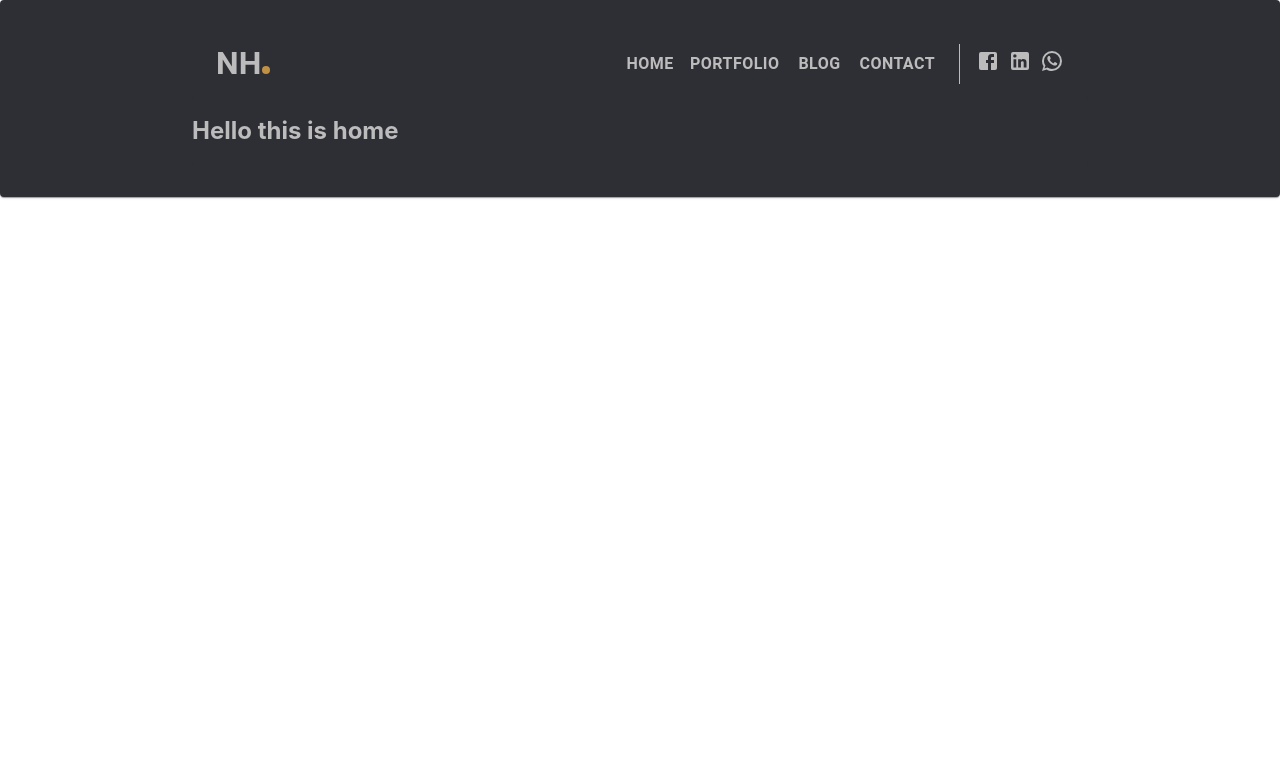
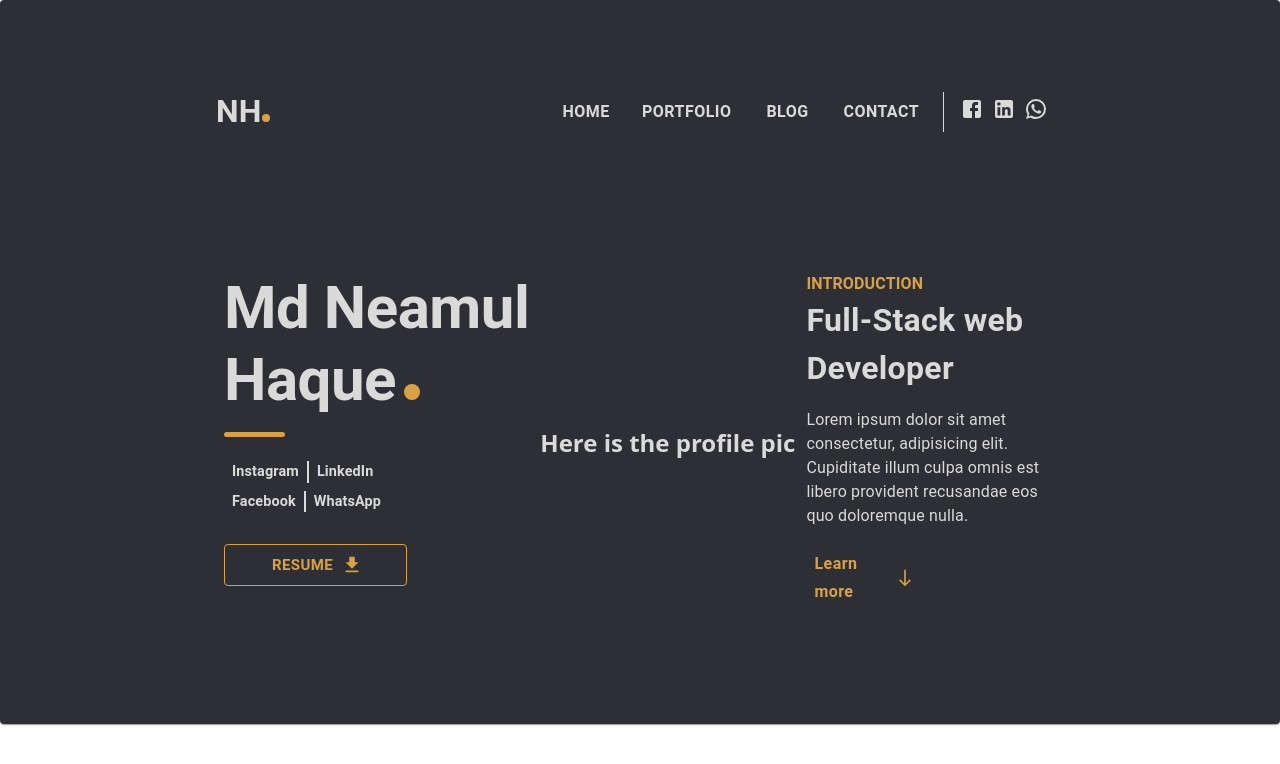
Before and after one commit to Neamul01/portfolio-second-nextjs, a Next.js app: page / in a window 1280 px wide. Shown: the top 764 px of the page. Built offline with nearby package versions, Linux system fonts and the light colour scheme.

Commit message:
introduction section done need polish

```diff
--- a/components/Introduction.tsx
+++ b/components/Introduction.tsx
@@ -1,10 +1,129 @@
-import { Paper } from '@mui/material'
+import { Button, Paper, Stack, Typography } from '@mui/material'
 import React from 'react'
+import SouthIcon from '@mui/icons-material/South';
+import DownloadIcon from '@mui/icons-material/Download';
 
 export default function Introduction() {
     return (
-        <Paper sx={{ backgroundImage: 'none', boxShadow: 'none  ' }}>
-            <h2>Hello this is home</h2>
-        </Paper>
+        <Stack direction={'row'} sx={{ backgroundImage: 'none', boxShadow: 'none ', my: 6, p: 4 }}>
+
+            {/* name and social section  */}
+            <Stack>
+                <Typography variant='h2' sx={{ fontWeight: 'bold' }}>Md Neamul<br />Haque
+                    <Typography component={'span'} sx={{
+                        flexGrow: 1,
+                        bgcolor: 'text.secondary',
+                        display: 'inline-block',
+                        height: '1rem',
+                        width: '1rem',
+                        ml: '0.5rem',
+                        borderRadius: '10rem'
+                    }}></Typography>
+                </Typography>
+                <Typography sx={{
+                    width: '20%',
+                    height: 5,
+                    my: '1rem',
+                    bgcolor: 'text.secondary',
+                    borderRadius: '5rem'
+                }}></Typography>
+                <Stack
+                    sx={{
+                        mb: '2rem',
+                    }}>
+                    <Stack direction={'row'} sx={{ my: 1 }}>
+                        <Typography sx={{
+                            text: 'text.primary',
+                            borderRight: 2,
+                            px: 1,
+                            fontWeight: 'bold',
+                            fontSize: '0.9rem'
+                        }}>
+                            Instagram
+                        </Typography>
+                        <Typography sx={{
+                            text: 'text.primary',
+                            px: 1,
+                            fontWeight: 'bold',
+                            fontSize: '0.9rem'
+                        }}>
+                            LinkedIn
+                        </Typography>
+                    </Stack>
+                    <Stack direction={'row'}>
+                        <Typography sx={{
+                            text: 'text.primary',
+                            borderRight: 2,
+                            px: 1,
+                            fontWeight: 'bold',
+                            fontSize: '0.9rem'
+                        }}>
+                            Facebook
+                        </Typography>
+                        <Typography sx={{
+                            text: 'text.primary',
+                            px: 1,
+                            fontWeight: 'bold',
+                            fontSize: '0.9rem'
+                        }}>
+                            WhatsApp
+                        </Typography>
+                    </Stack>
+                </Stack>
+                <Button endIcon={<DownloadIcon />} variant='outlined' size='large'
+                    sx={{
+                        color: 'text.secondary',
+                        borderColor: 'text.secondary',
+                        fontWeight: 'bold',
+                        width: '60%',
+                        ':hover': {
+                            bgcolor: 'text.secondary',
+                            borderColor: 'text.secondary',
+                            color: 'Black'
+                        },
+                    }}>Resume</Button>
+            </Stack>
+
+            {/* picture section  */}
+            <Stack sx={{ m: 'auto' }}>
+                <h2>Here is the profile pic</h2>
+            </Stack>
+
+            {/* Introduction section  */}
+            <Stack sx={{ ml: 'auto', maxWidth: '30%', m: '0' }}>
+                <Typography
+                    sx={{
+                        color: 'text.secondary',
+                        textTransform: 'uppercase',
+                        width: '100%',
+                        textAlign: 'left',
+                        fontWeight: 'bold'
+                    }}>
+                    Introduction
+                </Typography>
+                <Typography component={'p'}
+                    sx={{
+                        fontSize: '2rem',
+                        fontWeight: 'bold'
+                    }}>Full-Stack web<br />Developer
+                </Typography>
+                <Typography component={'p'} sx={{ my: '1rem' }}>
+                    Lorem ipsum dolor sit amet consectetur, adipisicing elit. Cupiditate illum culpa omnis est libero provident recusandae eos quo doloremque nulla.
+                </Typography>
+                <Button variant='text'
+                    sx={{
+                        color: 'text.secondary',
+                        textAlign: 'left',
+                        width: '45%',
+                        fontWeight: 'bold',
+                        textTransform: 'inherit',
+                        fontSize: '1rem',
+                        ':hover': {
+                            bgcolor: 'background.default'
+                        }
+                    }}
+                    endIcon={<SouthIcon />}>Learn more</Button>
+            </Stack>
+        </Stack>
     )
 }
--- a/components/Navbar.tsx
+++ b/components/Navbar.tsx
@@ -6,7 +6,7 @@ import WhatsAppIcon from '@mui/icons-material/WhatsApp';
 
 export default function Navbar() {
     return (
-        <AppBar position='static' sx={{ boxShadow: 'none' }} style={{ backgroundColor: 'transparent' }} >
+        <AppBar position='static' sx={{ boxShadow: 'none', my: 6 }} style={{ backgroundColor: 'transparent' }} >
             <Toolbar
                 sx={{
                     bgcolor: 'background.default',
@@ -23,8 +23,8 @@ export default function Navbar() {
                         borderRadius: '10rem'
                     }}></Typography>
                 </Typography>
-                <Stack direction={'row'} spacing='2'  >
-                    <Stack direction={'row'} spacing='2' sx={{ pr: 2 }}>
+                <Stack direction={'row'}  >
+                    <Stack direction={'row'} spacing={2} sx={{ pr: 2 }}>
                         <Button sx={{ fontSize: '1rem', color: 'text.primary', fontWeight: 'bold' }} >Home</Button>
                         <Button sx={{ fontSize: '1rem', color: 'text.primary', fontWeight: 'bold' }}  >Portfolio</Button>
                         <Button sx={{ fontSize: '1rem', color: 'text.primary', fontWeight: 'bold' }}  >Blog</Button>
--- a/pages/index.tsx
+++ b/pages/index.tsx
@@ -10,8 +10,8 @@ const theme = createTheme({
   palette: {
     mode: 'dark',
     text: {
-      primary: '#BCBCBD',
-      secondary: '#C09144'
+      primary: '#DADADA',
+      secondary: '#D7A147'
     },
     background: {
       default: '#2E2E35',
--- a/styles/Home.module.css
+++ b/styles/Home.module.css
@@ -3,6 +3,7 @@
   display: flex;
   justify-content: center;
   /* background-color: ; */
+  font-family: 'Open Sans', sans-serif;
 }
 
 .main {
```
Also changed, not shown: pages/home.jsx (deleted, +0 -7 lines).
